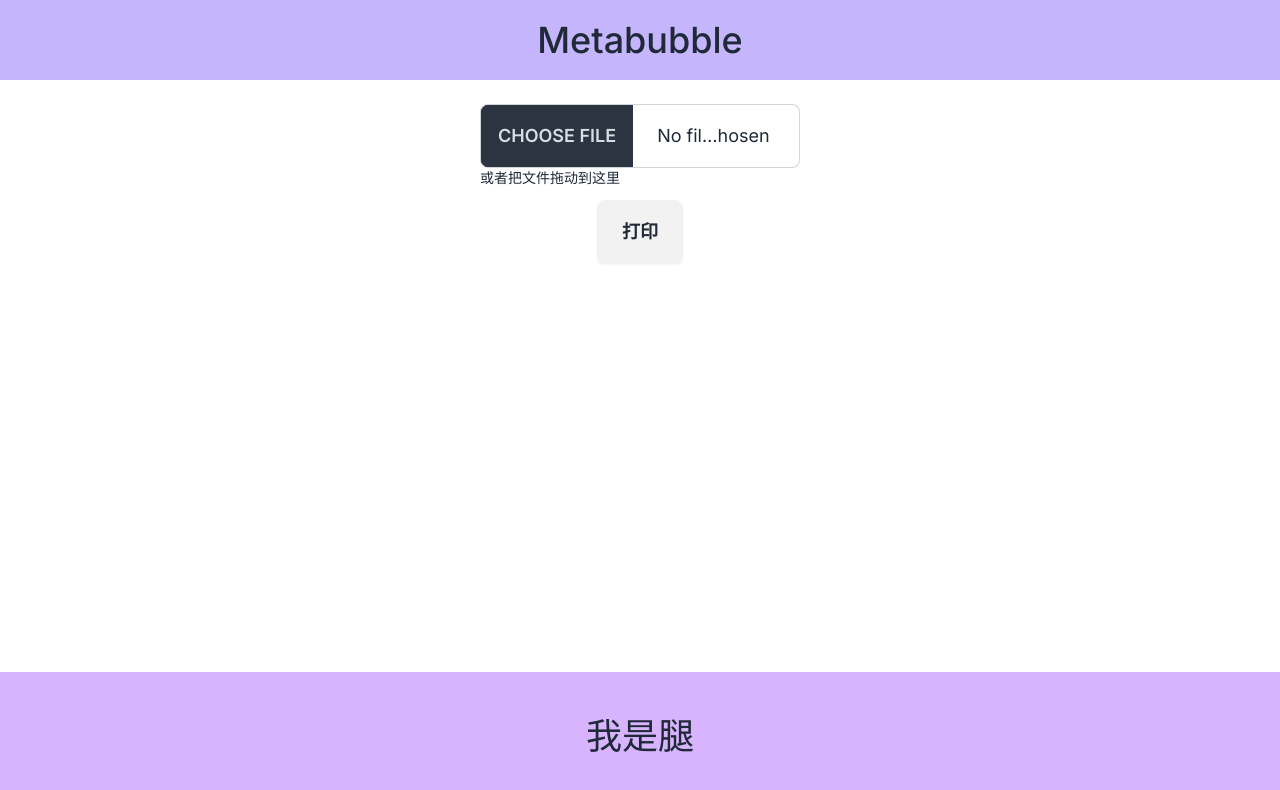
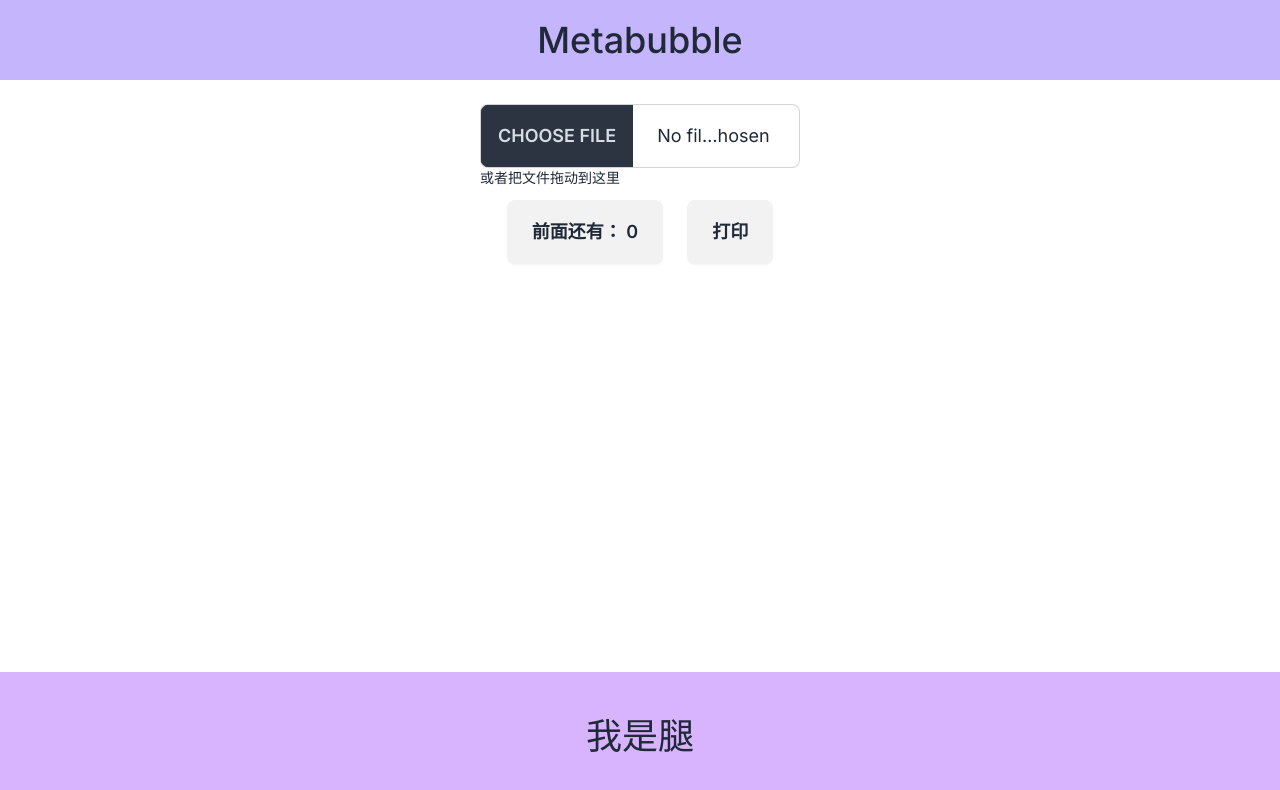
Before and after one commit to MetaBubble207/print-client, a Next.js app: page / in a window 1280 px wide. Shown: the top 790 px of the page. Built offline with nearby package versions, Linux system fonts and the light colour scheme.

Commit message:
打印请求完成后显示当前任务数量

```diff
--- a/components/Main.tsx
+++ b/components/Main.tsx
@@ -4,6 +4,8 @@ import { useEffect, useRef, useState } from "react";
 
 export default function Main() {
   const [selectedFile, setSelectedFile] = useState(null);
+  const [msg, setMsg] = useState("");
+  const [count, setCount] = useState(0);
   const [message, setMessage] = useState(false);
   const messageToast = useRef(null);
 
@@ -24,20 +26,28 @@ export default function Main() {
     formData.append("file", selectedFile);
 
     try {
-      const res = await fetch("https://pit.cclucky.top/minio/upload", {
+      // "https://pit.cclucky.top/minio/upload"
+      const res = await fetch("http://localhost:13572/minio/upload", {
         method: "POST",
         body: formData,
       });
 
       // 进行消息提示
-      setMessage(true)
+      setMessage(true);
 
       // 处理响应
       if (res.ok) {
-        alert("打印任务进行中");
+        const data = await res.json();
+        setMsg(data.msg);
+        setCount(data.data);
       } else {
-        alert("文件打印失败");
+        console.error("请求失败:", res.status);
       }
+      // if (res.ok) {
+      //   alert("打印任务进行中");
+      // } else {
+      //   alert("文件打印失败");
+      // }
     } catch (error) {
       alert("发生错误: " + error);
     }
@@ -49,11 +59,18 @@ export default function Main() {
       const modal: any = messageToast.current;
       modal.showModal();
       setTimeout(() => {
-        modal.close()
-        setMessage(false)
-      }, 2000)
+        modal.close();
+        setMessage(false);
+      }, 2000);
     }
   }, [message]);
+
+  // 开启和关闭弹窗
+  useEffect(() => {
+    if (count) {
+      console.log("3021890321908309");
+    }
+  }, [count]);
 
   return (
     <div className="flex justify-center items-center flex-col p-6">
@@ -68,8 +85,11 @@ export default function Main() {
         </span>
       </div>
       <div className="flex justify-center items-center mt-8">
+        <button className="btn btn-xs sm:btn-sm md:btn-md lg:btn-lg mr-3">
+          前面还有： {count}
+        </button>
         <button
-          className="btn btn-xs sm:btn-sm md:btn-md lg:btn-lg"
+          className="btn btn-xs sm:btn-sm md:btn-md lg:btn-lg ml-3"
           onClick={handlePrint}
         >
           打印
@@ -79,7 +99,7 @@ export default function Main() {
       <dialog ref={messageToast} className="modal">
         <div className="modal-box">
           <h3 className="font-bold text-lg">打印服务</h3>
-          <p className="py-4">已发送打印任务</p>
+          <p className="py-4">{msg}</p>
         </div>
       </dialog>
     </div>
```
